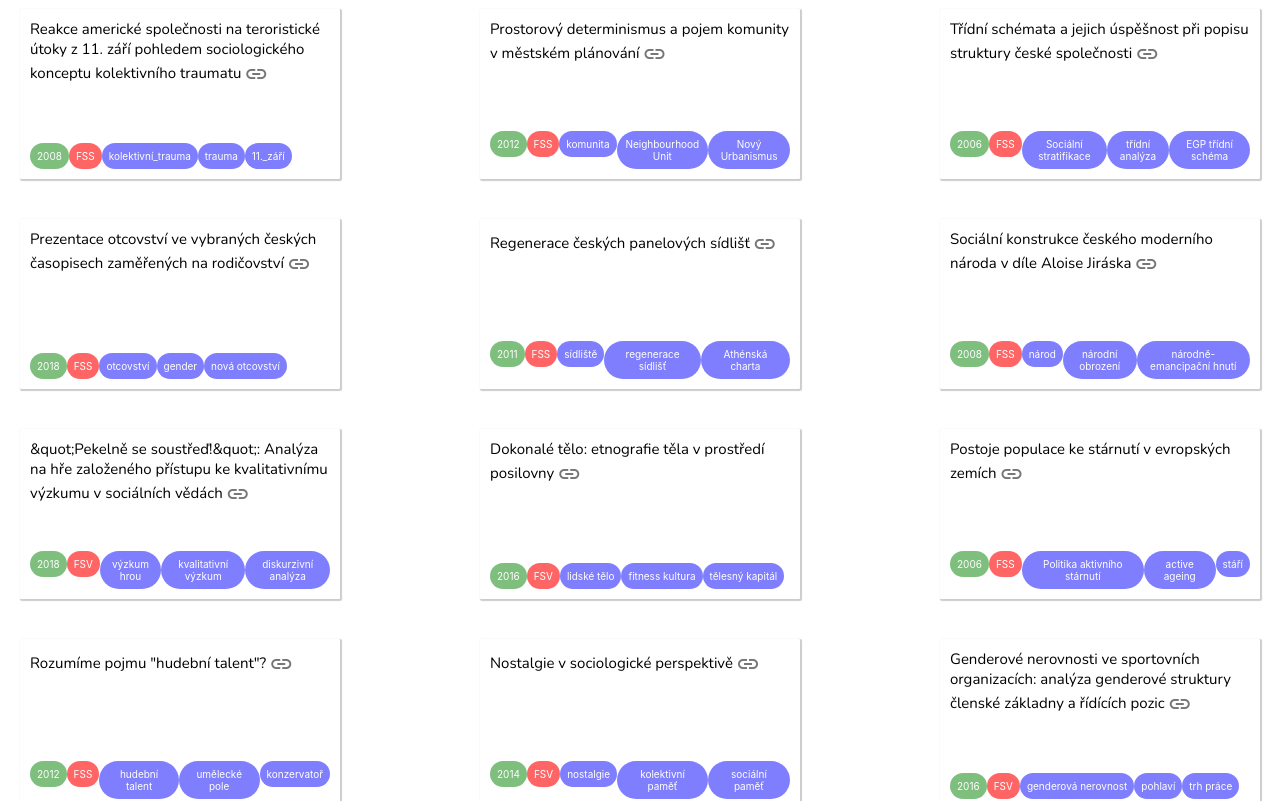
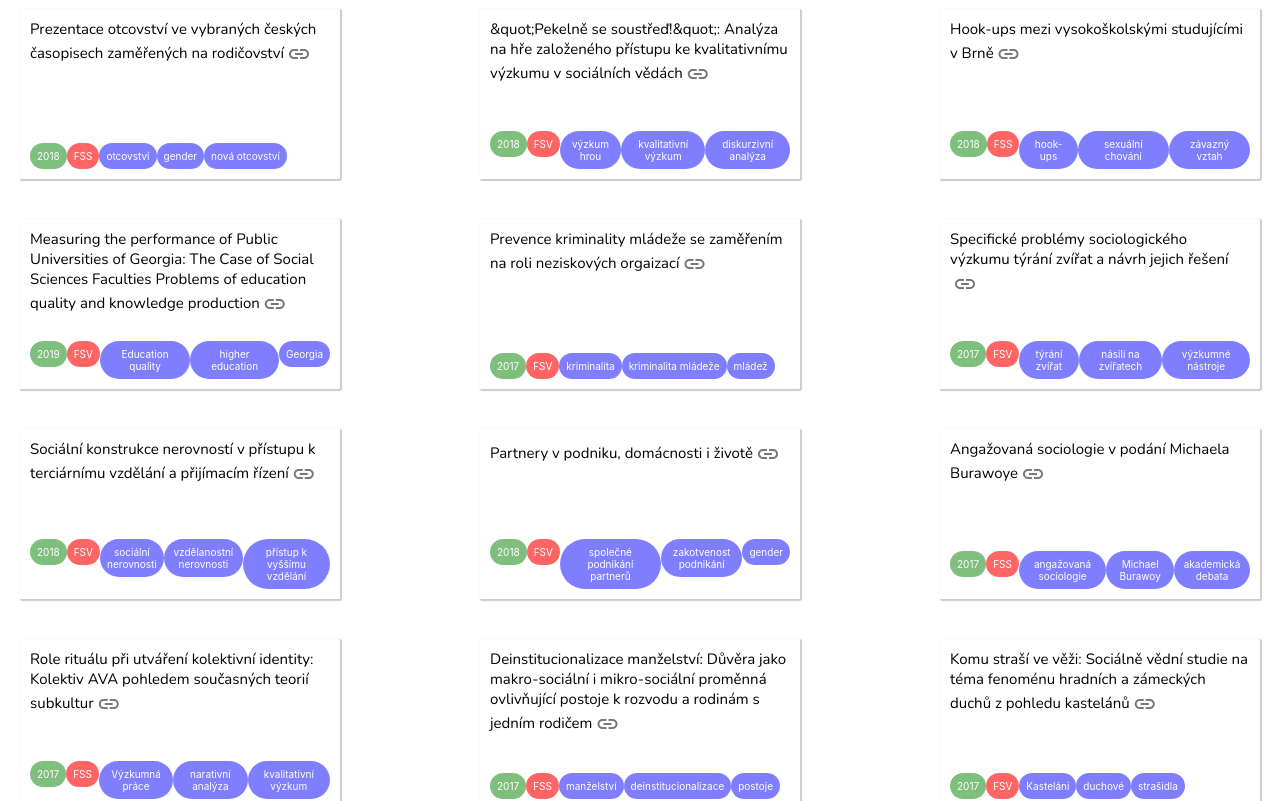
Before and after one commit to buresj/sociologikon, a React (Create React App) app: page / in a window 1280 px wide. Shown: the part 420-1221 px from the top of the page. Built offline with nearby package versions, Linux system fonts and the light colour scheme.

Commit message:
filterYears added to MainTable constructor

```diff
--- a/src/components/MainTable.js
+++ b/src/components/MainTable.js
@@ -4,7 +4,6 @@ import Fuse from 'fuse.js';
 import options from '../utils/options';
 import styles from '../Table.module.scss';
 import Card from './Card'
-
 
 class MainTable extends React.Component {
   constructor(props) {
@@ -13,12 +12,10 @@ class MainTable extends React.Component {
   }
 
   getInitialState() {
-
     const data = this.shuffle(dataSet)
-
     return {
       rawData: data,
-      filteredData: data
+      filteredData: this.filterYears(data)
     }
   }
 
@@ -44,28 +41,11 @@ class MainTable extends React.Component {
     return years;
   }
 
-  filter() {
-
-    let filteredData = this.state.rawData;
-
-    const filterSchool = {
-      department: this.props.filter.department
-    }
-
+  filterYears(data) {
     const filterYears = {
       year: this.getYears(this.props.filter.yearRange)
     }
-
-    filteredData = filteredData.filter(function (thesis) {
-      for (const key in filterSchool) {
-        if (thesis[key] === filterSchool[key][0]
-          || thesis[key] === filterSchool[key][1])
-          return true;
-      }
-      return false;
-    })
-
-    filteredData = filteredData.filter(function (thesis) {
+    data = data.filter(function (thesis) {
       for (const key in filterYears) {
         for (let i = 0; i < filterYears[key].length; i++) {
           if (thesis[key] === filterYears[key][i])
@@ -74,6 +54,29 @@ class MainTable extends React.Component {
       }
       return false;
     })
+    return data;
+  }
+
+  filterSchool(data) {
+    const filterSchool = {
+      department: this.props.filter.department
+    }
+    data = data.filter(function (thesis) {
+      for (const key in filterSchool) {
+        if (thesis[key] === filterSchool[key][0]
+          || thesis[key] === filterSchool[key][1])
+          return true;
+      }
+      return false;
+    })
+    return data;
+  }
+
+  filter() {
+
+    let filteredData = this.state.rawData;
+    filteredData = this.filterSchool(filteredData);
+    filteredData = this.filterYears(filteredData);
 
     if (this.props.filter.word) {
       let fuse = new Fuse(filteredData, options);
```
